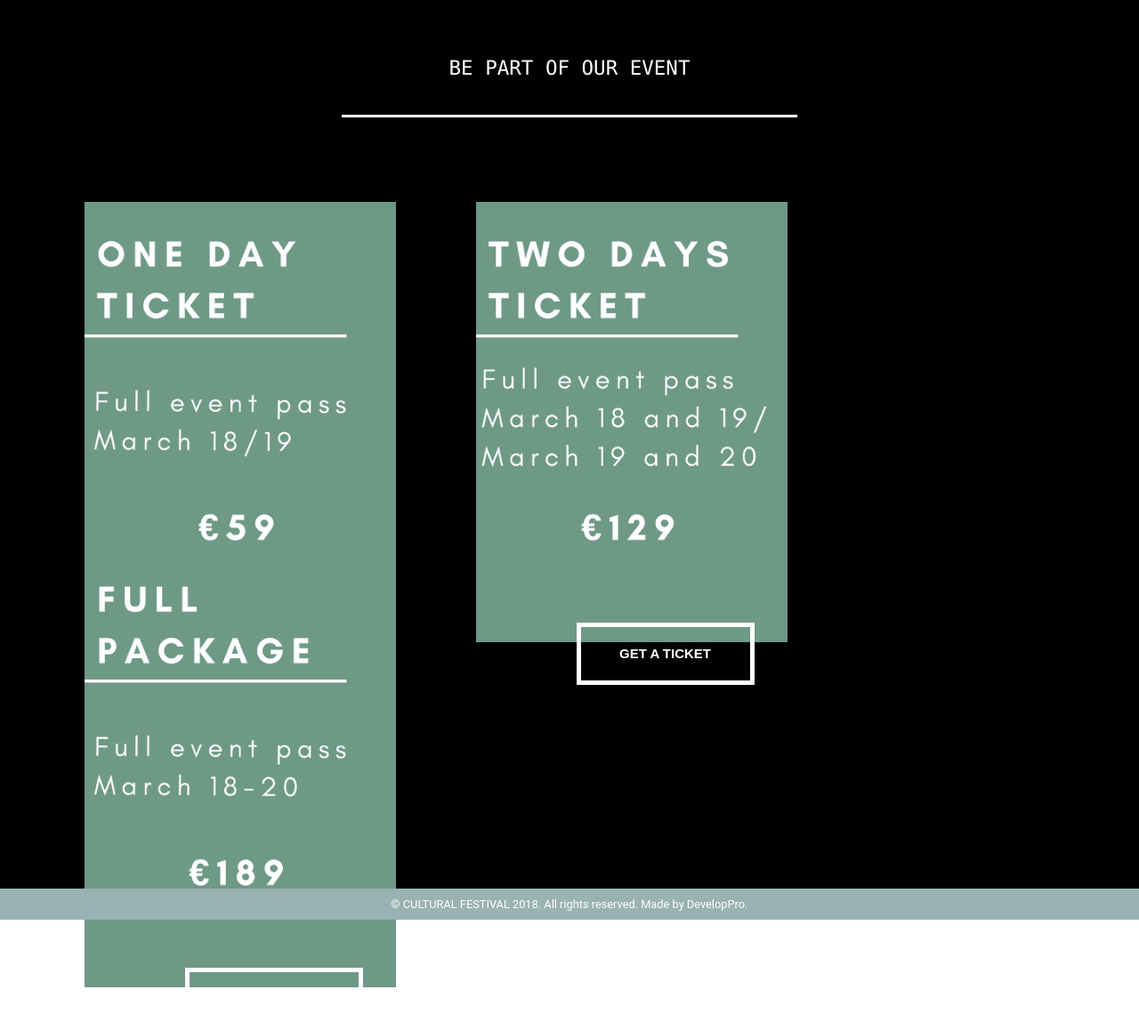
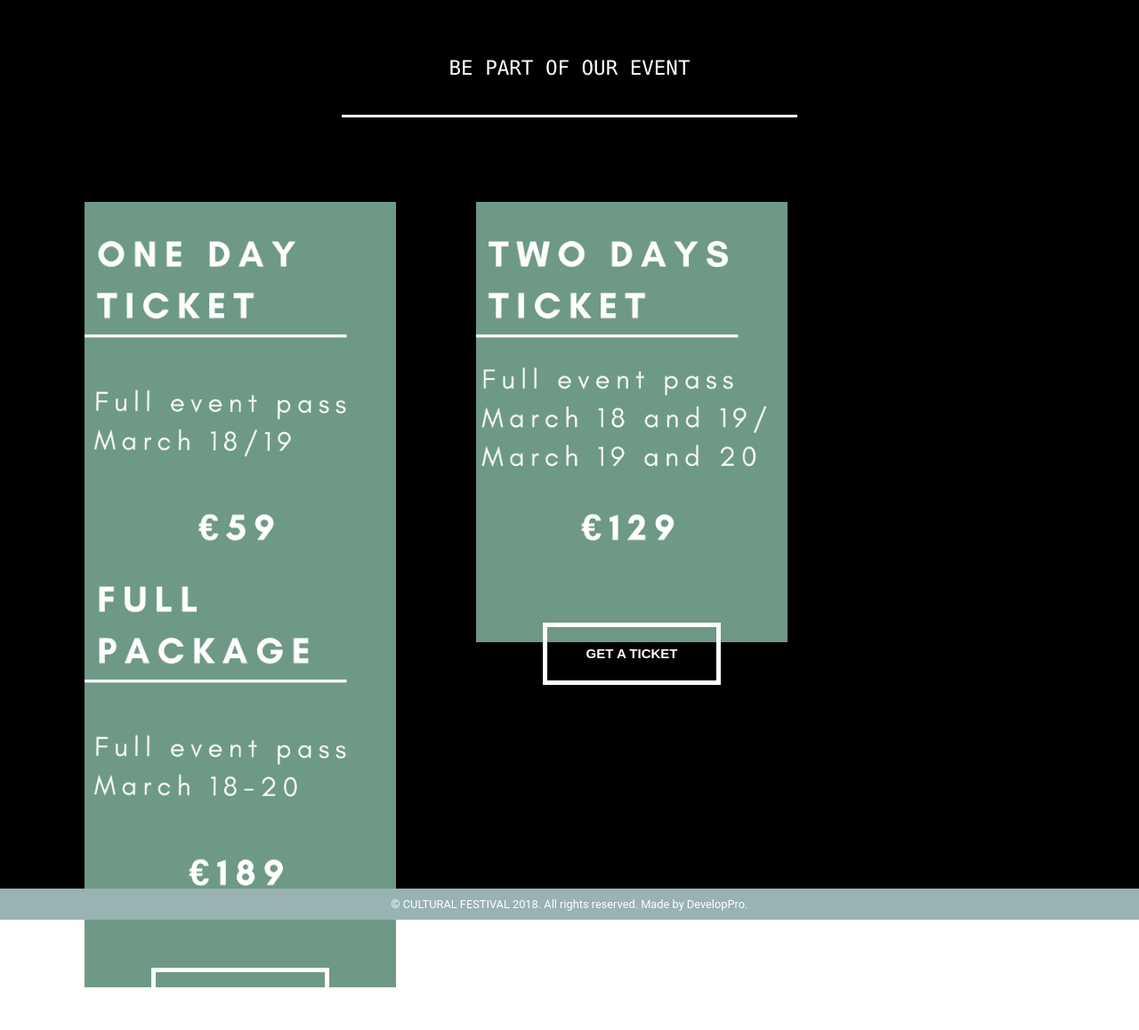
Before and after one commit to LaStefan/culturalfestivalproject, a PHP site: page /Tickets.html in a window 1280 px wide; the page is wider, and only the part inside the window is pictured. Shown: the part 258-1416 px from the top of that part at 89% size. Run offline with PHP 8.4, Linux system fonts and the light colour scheme.

Commit message:
modified styles

```diff
--- a/Website/HTML/styles.css
+++ b/Website/HTML/styles.css
@@ -58,10 +58,11 @@
     flex-direction: row;
     justify-content: space-around;
     margin-top: 0%;
+
 }
 
 #line1{
-    margin-top: 5%
+    margin-top: 5%;
 }
 
 section {
@@ -71,12 +72,13 @@ section {
 }
 
 #logo{
-    margin-right: 2.5%
+    margin-right: 2.5%;
 }
 
 #line2{
 
-    margin-top: 5%
+    margin-top: 5%;
+
 }
 /* Here ends CSS for top bar */
 
@@ -197,7 +199,7 @@ button:hover{
 
 #GetTicket {
     margin-top: -60%;
-    margin-left:45%;
+    margin-left:30%;
     width: 200px;
     background-color: transparent;
     border: 5px solid #fff;
```
